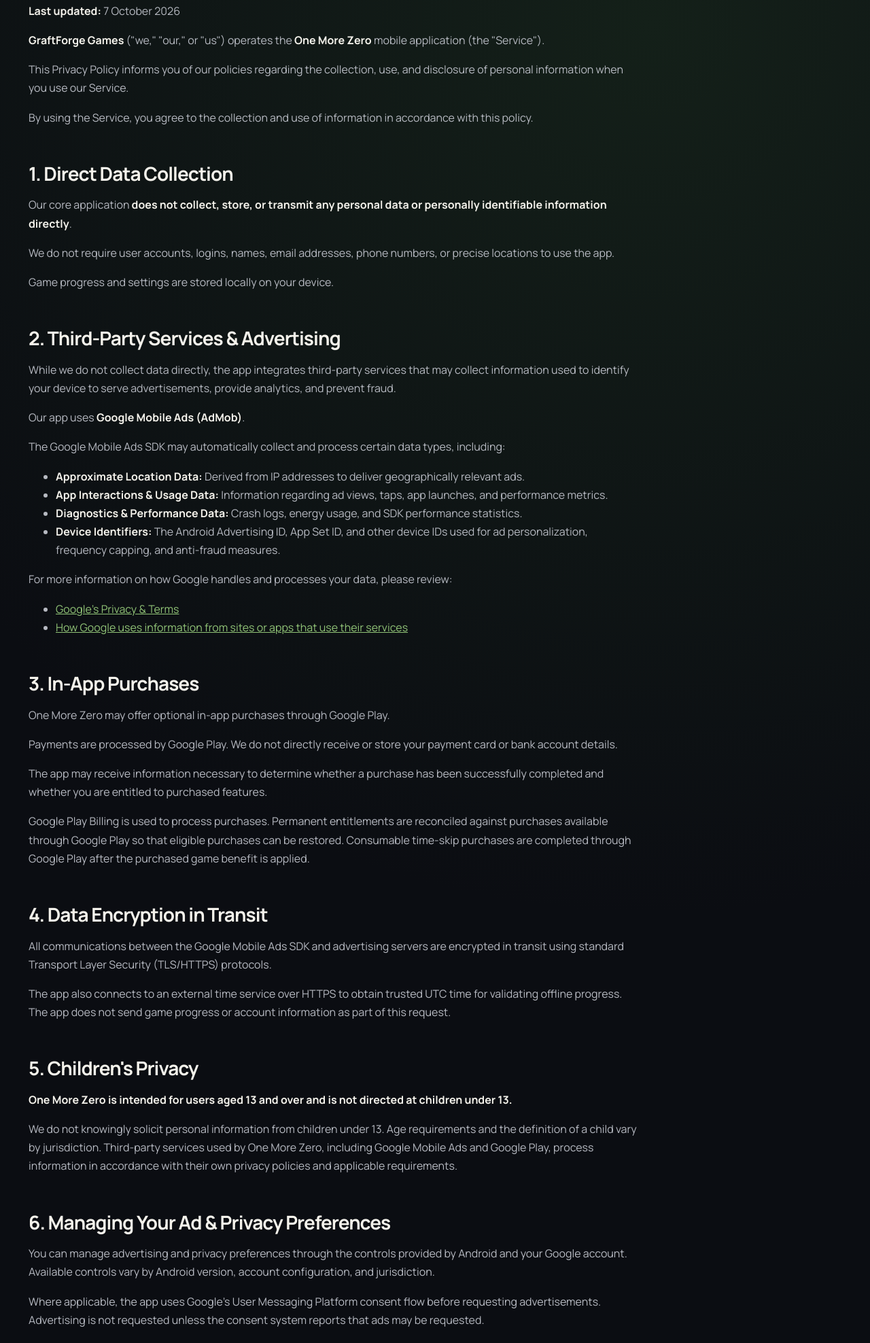
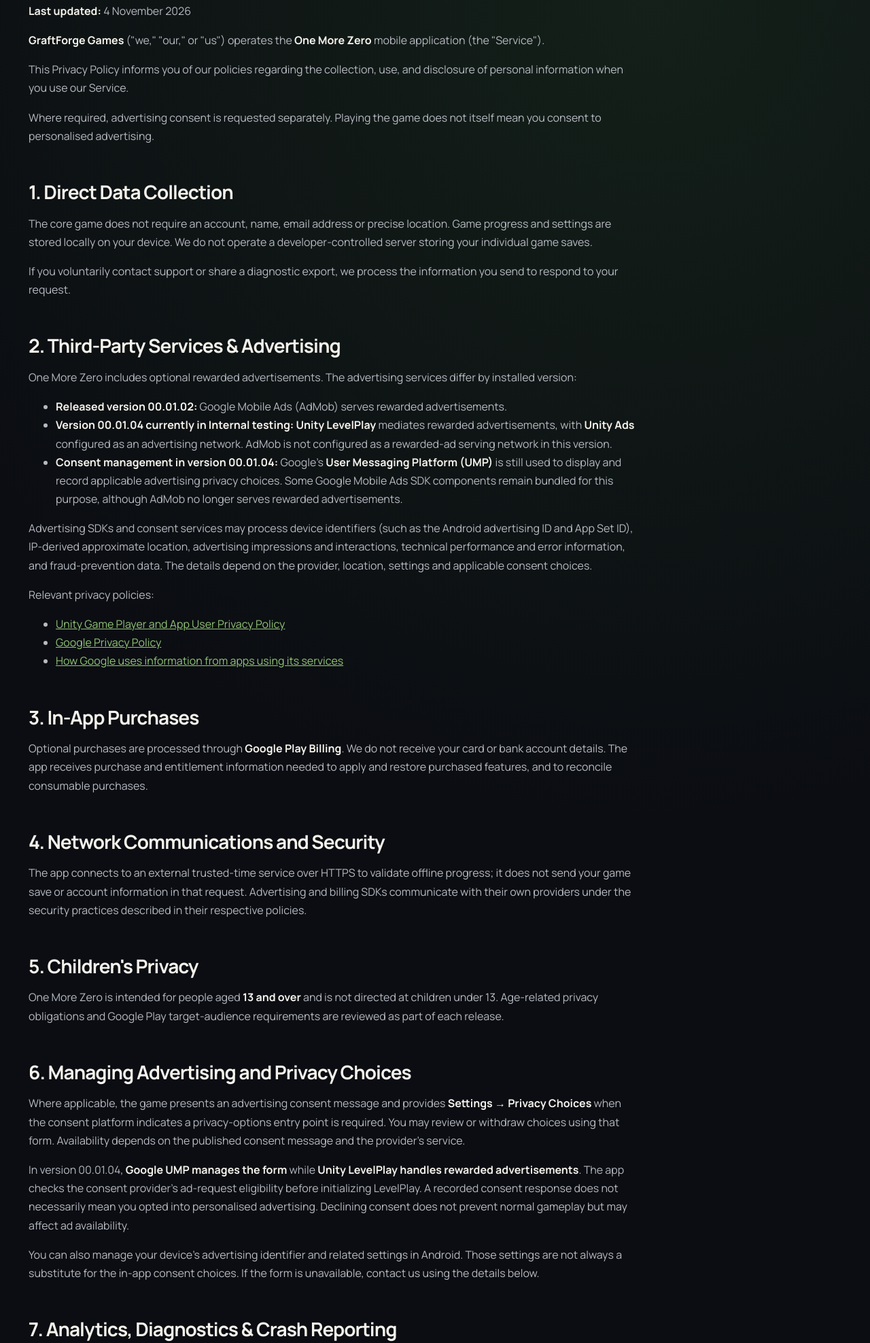
Before and after one commit to GraftForge/GraftForge_Privacy-Policy, a plain HTML site: page one-more-zero/index.html in a window 1280 px wide. Shown: the part 364-2340 px from the top of the page at 68% size. Drawn offline with nearby package versions, Linux system fonts and the light colour scheme.

Commit message:
privacy: publish version-specific Unity LevelPlay and UMP disclosures alongside current AdMob baseline

```diff
--- a/one-more-zero/index.html
+++ b/one-more-zero/index.html
@@ -5,63 +5,52 @@
 @media(max-width:800px){.shell{padding:0 20px}.site-header{height:72px}.brand>span:last-child{display:none}nav{gap:15px;font-size:12px}main{padding:65px 0 80px}footer{grid-template-columns:1fr;padding:42px 0;gap:20px}}
 </style></head><body><div class="shell"><header class="site-header"><a class="brand" href="https://www.graftforge.games/"><span class="brand-mark">GF</span><span>GraftForge <strong>Games</strong></span></a><nav><a href="https://www.graftforge.games/">Home</a><a href="https://www.graftforge.games/#games">Games</a></nav></header><main><a class="back" href="/">← ALL PRIVACY POLICIES</a><p class="eyebrow">ONE MORE ZERO</p>
 <h1>Privacy Policy</h1>
-<p><strong>Last updated:</strong> 7 October 2026</p>
+<p><strong>Last updated:</strong> 4 November 2026</p>
 <p><strong>GraftForge Games</strong> ("we," "our," or "us") operates the <strong>One More Zero</strong> mobile application (the "Service").</p>
 <p>This Privacy Policy informs you of our policies regarding the collection, use, and disclosure of personal information when you use our Service.</p>
-<p>By using the Service, you agree to the collection and use of information in accordance with this policy.</p>
+<p>Where required, advertising consent is requested separately. Playing the game does not itself mean you consent to personalised advertising.</p>
 
 <h2>1. Direct Data Collection</h2>
-<p>Our core application <strong>does not collect, store, or transmit any personal data or personally identifiable information directly</strong>.</p>
-<p>We do not require user accounts, logins, names, email addresses, phone numbers, or precise locations to use the app.</p>
-<p>Game progress and settings are stored locally on your device.</p>
+<p>The core game does not require an account, name, email address or precise location. Game progress and settings are stored locally on your device. We do not operate a developer-controlled server storing your individual game saves.</p>
+<p>If you voluntarily contact support or share a diagnostic export, we process the information you send to respond to your request.</p>
 
 <h2>2. Third-Party Services &amp; Advertising</h2>
-<p>While we do not collect data directly, the app integrates third-party services that may collect information used to identify your device to serve advertisements, provide analytics, and prevent fraud.</p>
-<p>Our app uses <strong>Google Mobile Ads (AdMob)</strong>.</p>
-<p>The Google Mobile Ads SDK may automatically collect and process certain data types, including:</p>
+<p>One More Zero includes optional rewarded advertisements. The advertising services differ by installed version:</p>
 <ul>
-<li><strong>Approximate Location Data:</strong> Derived from IP addresses to deliver geographically relevant ads.</li>
-<li><strong>App Interactions &amp; Usage Data:</strong> Information regarding ad views, taps, app launches, and performance metrics.</li>
-<li><strong>Diagnostics &amp; Performance Data:</strong> Crash logs, energy usage, and SDK performance statistics.</li>
-<li><strong>Device Identifiers:</strong> The Android Advertising ID, App Set ID, and other device IDs used for ad personalization, frequency capping, and anti-fraud measures.</li>
+<li><strong>Released version 00.01.02:</strong> Google Mobile Ads (AdMob) serves rewarded advertisements.</li>
+<li><strong>Version 00.01.04 currently in Internal testing:</strong> <strong>Unity LevelPlay</strong> mediates rewarded advertisements, with <strong>Unity Ads</strong> configured as an advertising network. AdMob is not configured as a rewarded-ad serving network in this version.</li>
+<li><strong>Consent management in version 00.01.04:</strong> Google's <strong>User Messaging Platform (UMP)</strong> is still used to display and record applicable advertising privacy choices. Some Google Mobile Ads SDK components remain bundled for this purpose, although AdMob no longer serves rewarded advertisements.</li>
 </ul>
-<p>For more information on how Google handles and processes your data, please review:</p>
+<p>Advertising SDKs and consent services may process device identifiers (such as the Android advertising ID and App Set ID), IP-derived approximate location, advertising impressions and interactions, technical performance and error information, and fraud-prevention data. The details depend on the provider, location, settings and applicable consent choices.</p>
+<p>Relevant privacy policies:</p>
 <ul>
-<li><a href="https://policies.google.com/privacy">Google's Privacy &amp; Terms</a></li>
-<li><a href="https://policies.google.com/technologies/partner-sites">How Google uses information from sites or apps that use their services</a></li>
+<li><a href="https://unity.com/legal/game-player-and-app-user-privacy-policy">Unity Game Player and App User Privacy Policy</a></li>
+<li><a href="https://policies.google.com/privacy">Google Privacy Policy</a></li>
+<li><a href="https://policies.google.com/technologies/partner-sites">How Google uses information from apps using its services</a></li>
 </ul>
 
 <h2>3. In-App Purchases</h2>
-<p>One More Zero may offer optional in-app purchases through Google Play.</p>
-<p>Payments are processed by Google Play. We do not directly receive or store your payment card or bank account details.</p>
-<p>The app may receive information necessary to determine whether a purchase has been successfully completed and whether you are entitled to purchased features.</p>
-<p>Google Play Billing is used to process purchases. Permanent entitlements are reconciled against purchases available through Google Play so that eligible purchases can be restored. Consumable time-skip purchases are completed through Google Play after the purchased game benefit is applied.</p>
+<p>Optional purchases are processed through <strong>Google Play Billing</strong>. We do not receive your card or bank account details. The app receives purchase and entitlement information needed to apply and restore purchased features, and to reconcile consumable purchases.</p>
 
-<h2>4. Data Encryption in Transit</h2>
-<p>All communications between the Google Mobile Ads SDK and advertising servers are encrypted in transit using standard Transport Layer Security (TLS/HTTPS) protocols.</p>
-<p>The app also connects to an external time service over HTTPS to obtain trusted UTC time for validating offline progress. The app does not send game progress or account information as part of this request.</p>
+<h2>4. Network Communications and Security</h2>
+<p>The app connects to an external trusted-time service over HTTPS to validate offline progress; it does not send your game save or account information in that request. Advertising and billing SDKs communicate with their own providers under the security practices described in their respective policies.</p>
 
 <h2>5. Children's Privacy</h2>
-<p><strong>One More Zero is intended for users aged 13 and over and is not directed at children under 13.</strong></p>
-<p>We do not knowingly solicit personal information from children under 13. Age requirements and the definition of a child vary by jurisdiction. Third-party services used by One More Zero, including Google Mobile Ads and Google Play, process information in accordance with their own privacy policies and applicable requirements.</p>
+<p>One More Zero is intended for people aged <strong>13 and over</strong> and is not directed at children under 13. Age-related privacy obligations and Google Play target-audience requirements are reviewed as part of each release.</p>
 
-<h2>6. Managing Your Ad &amp; Privacy Preferences</h2>
-<p>You can manage advertising and privacy preferences through the controls provided by Android and your Google account. Available controls vary by Android version, account configuration, and jurisdiction.</p>
-<p>Where applicable, the app uses Google's User Messaging Platform consent flow before requesting advertisements. Advertising is not requested unless the consent system reports that ads may be requested.</p>
+<h2>6. Managing Advertising and Privacy Choices</h2>
+<p>Where applicable, the game presents an advertising consent message and provides <strong>Settings → Privacy Choices</strong> when the consent platform indicates a privacy-options entry point is required. You may review or withdraw choices using that form. Availability depends on the published consent message and the provider's service.</p>
+<p>In version 00.01.04, <strong>Google UMP manages the form</strong> while <strong>Unity LevelPlay handles rewarded advertisements</strong>. The app checks the consent provider's ad-request eligibility before initializing LevelPlay. A recorded consent response does not necessarily mean you opted into personalised advertising. Declining consent does not prevent normal gameplay but may affect ad availability.</p>
+<p>You can also manage your device's advertising identifier and related settings in Android. Those settings are not always a substitute for the in-app consent choices. If the form is unavailable, contact us using the details below.</p>
 
 <h2>7. Analytics, Diagnostics &amp; Crash Reporting</h2>
-<p>One More Zero does not currently integrate a separate developer-controlled analytics or crash-reporting service.</p>
-<p>Third-party services integrated into the app, including Google Mobile Ads and Google Play, may process diagnostics, performance, usage, purchase, and anti-fraud information as described in their own privacy policies.</p>
+<p>One More Zero does not currently use a separate developer-controlled analytics or crash-reporting service. Integrated advertising, billing and platform services may process their own diagnostic, performance, usage and anti-fraud information.</p>
 
 <h2>8. Data Retention and Deletion</h2>
-<p>Game progress and settings stored locally by One More Zero remain on your device until they are removed through application functionality, the app's storage is cleared, or the app is uninstalled, subject to any device or operating-system backup behaviour.</p>
-<p>Information processed by third-party services is subject to the retention and deletion policies of those providers.</p>
-<p>This section will be updated if One More Zero introduces developer-controlled server-side storage or cloud saves.</p>
+<p>Locally stored game progress remains on your device until cleared through application functionality, app storage settings or uninstall, subject to any device backup behaviour. Third-party providers apply their own retention and deletion practices. Contact us if you need assistance identifying the relevant provider.</p>
 
 <h2>9. Your Privacy Rights</h2>
-<p>Depending on your location, you may have rights in relation to personal information processed about you, including rights of access, correction, deletion, restriction, objection, or withdrawal of consent where applicable.</p>
-<p>GraftForge Games does not maintain user accounts or a developer-controlled store of personal information for One More Zero. Advertising and device privacy preferences can be managed through Android, your Google account, and the consent controls presented in the app where applicable. Information processed by third-party services is subject to the privacy controls and procedures provided by those services.</p>
-<p>If you have a question about privacy or believe personal information has been processed in connection with One More Zero in a way that requires our attention, please contact us using the details below.</p>
+<p>Depending on where you live, you may have rights to access, correct, erase, restrict or object to processing of your personal data, and to withdraw consent where applicable. The app has no developer-run user-account database. We can help direct requests concerning third-party advertising or billing information to the relevant provider.</p>
 
 <h2>10. Changes to This Privacy Policy</h2>
 <p>We may update our Privacy Policy from time to time. We will notify you of any changes by posting the new Privacy Policy on this page and updating the "Last updated" date at the top of this document.</p>
@@ -73,10 +62,7 @@
 <li><strong>Developer Name:</strong> GraftForge Games</li>
 </ul>
 
-<h2>Pre-release items still to confirm</h2>
-<p>The following items are deliberately unresolved and must be completed before this policy is treated as the production privacy policy:</p>
-<ul>
-<li>any production crash-reporting or telemetry service introduced before release;</li>
-<li>any other production SDK or network service introduced before release.</li>
-</ul>
+<h2>Release review outstanding</h2>
+<p>Before 00.01.04 is promoted beyond Internal testing, verify that the published consent message covers Unity Ads and other active advertising partners, that privacy choices can be reopened and withdrawn on a physical device, that the final SDK configuration matches this policy, and that the Google Play Data safety and target-audience declarations remain accurate.</p>
+
 </main><footer><a class="brand" href="https://www.graftforge.games/"><span class="brand-mark">GF</span><span>GraftForge Games</span></a><div class="footer-links"><a href="/">Privacy</a><a href="https://www.graftforge.games/#support">Support</a></div><p>© 2026 GraftForge Games</p></footer></div></body></html>
```
